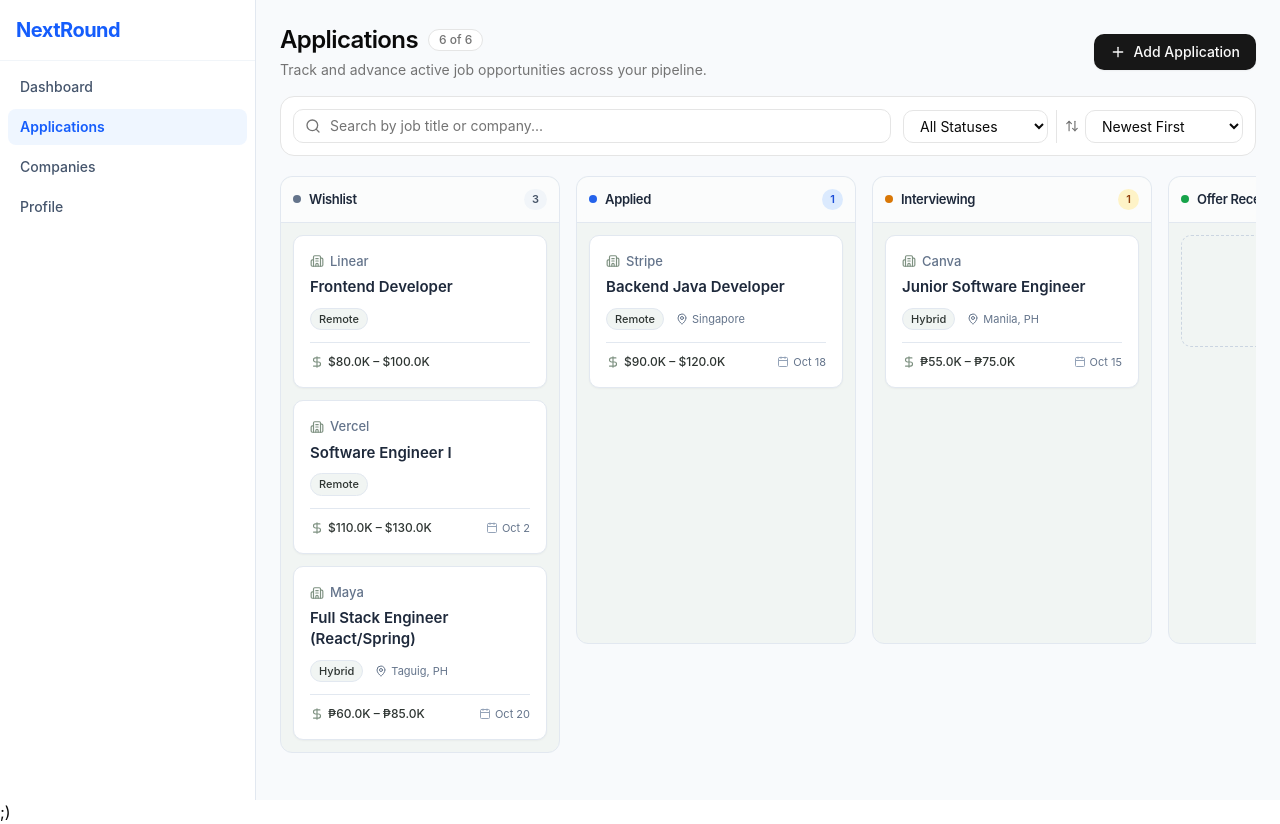
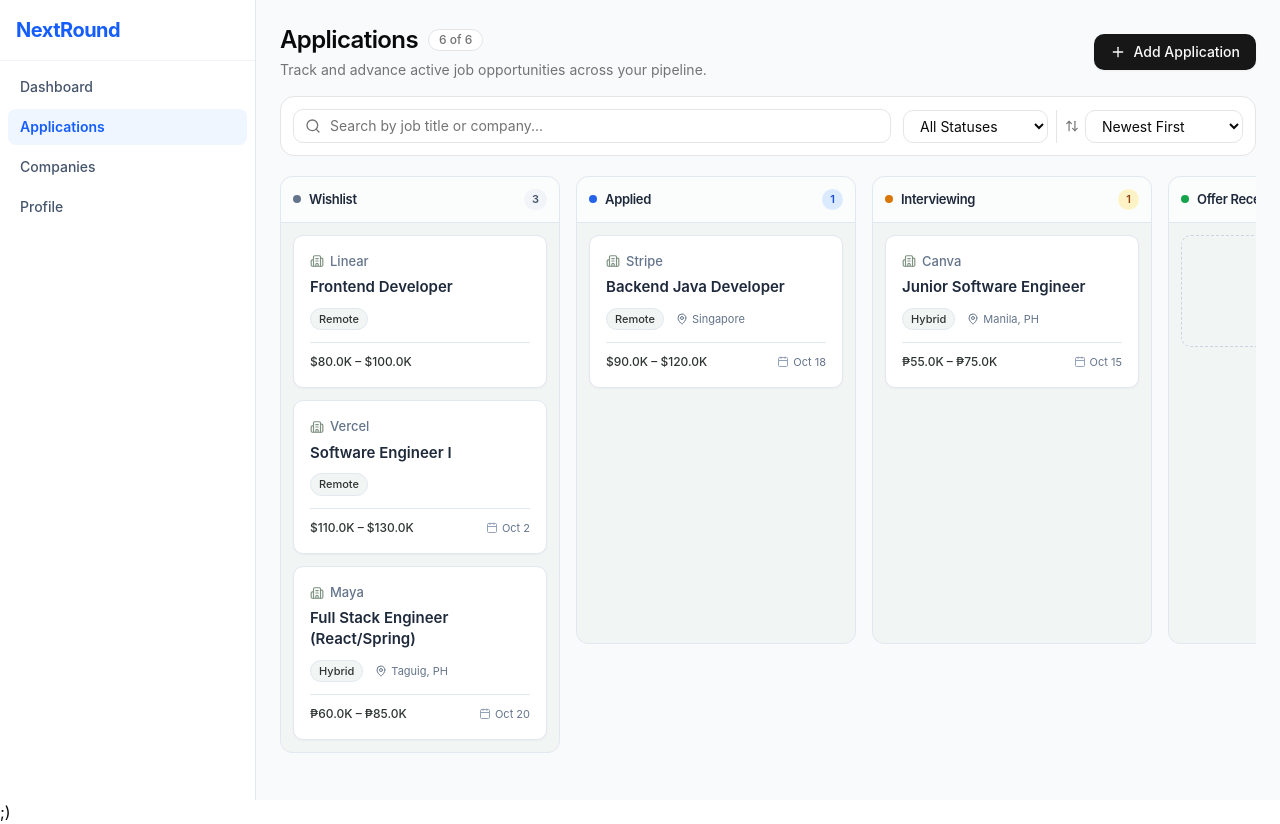
Before and after one commit to jhnabuel/nextround, a React (Vite) app in the folder frontend/: page /applications in a window 1280 px wide. Built offline with nearby package versions, Linux system fonts and the light colour scheme.

Commit message:
fix: implemented type assertion for StatusFilter, removed unused imports, and removed DollarSign svg inside Applications Card.

```diff
--- a/frontend/src/features/applications/components/ApplicationCard.tsx
+++ b/frontend/src/features/applications/components/ApplicationCard.tsx
@@ -1,4 +1,4 @@
-import { Calendar, DollarSign, MapPin, Building2 } from "lucide-react";
+import { Calendar, MapPin, Building2 } from "lucide-react";
 import type { KanbanApplication } from "../types/kanban.types";
 import { formatSalaryRange, formatDate } from "../../../lib/formatters";
 
@@ -65,7 +65,6 @@ export function ApplicationCard({ application, onClick }: ApplicationCardProps)
             <div className="pt-2.5 border-t border-[#E2E8F0] flex items-center justify-between text-[12px] text-[#64748B]">
                 {formattedSalary ? (
                     <div className="flex items-center gap-1 font-medium text-[#2E3532]">
-                        <DollarSign className="w-3.5 h-3.5 text-[#7E9181]" />
                         <span>{formattedSalary}</span>
                     </div>
                 ) : (
--- a/frontend/src/features/applications/pages/ApplicationsPage.tsx
+++ b/frontend/src/features/applications/pages/ApplicationsPage.tsx
@@ -181,7 +181,7 @@ export default function ApplicationsPage() {
                 <div className="flex flex-wrap items-center gap-2">
                     <select
                         value={selectedStatus}
-                        onChange={(event) => setSelectedStatus(event.target.value)}
+                        onChange={(event) => setSelectedStatus(event.target.value as StatusFilter)}
                         aria-label="Filter by application status"
                         className="rounded-lg border border-input bg-background px-3 py-1.5 text-sm text-foreground outline-none focus-visible:ring-2 focus-visible:ring-ring/20 cursor-pointer"
                     >
--- a/frontend/src/features/applications/types/kanban.types.ts
+++ b/frontend/src/features/applications/types/kanban.types.ts
@@ -1,4 +1,4 @@
-import type { ApplicationStatus, WorkLocationType, JobApplicationResponse } from "./application.types";
+import type { ApplicationStatus, WorkLocationType} from "./application.types";
 
 export interface KanbanApplication {
     id: string;
```
